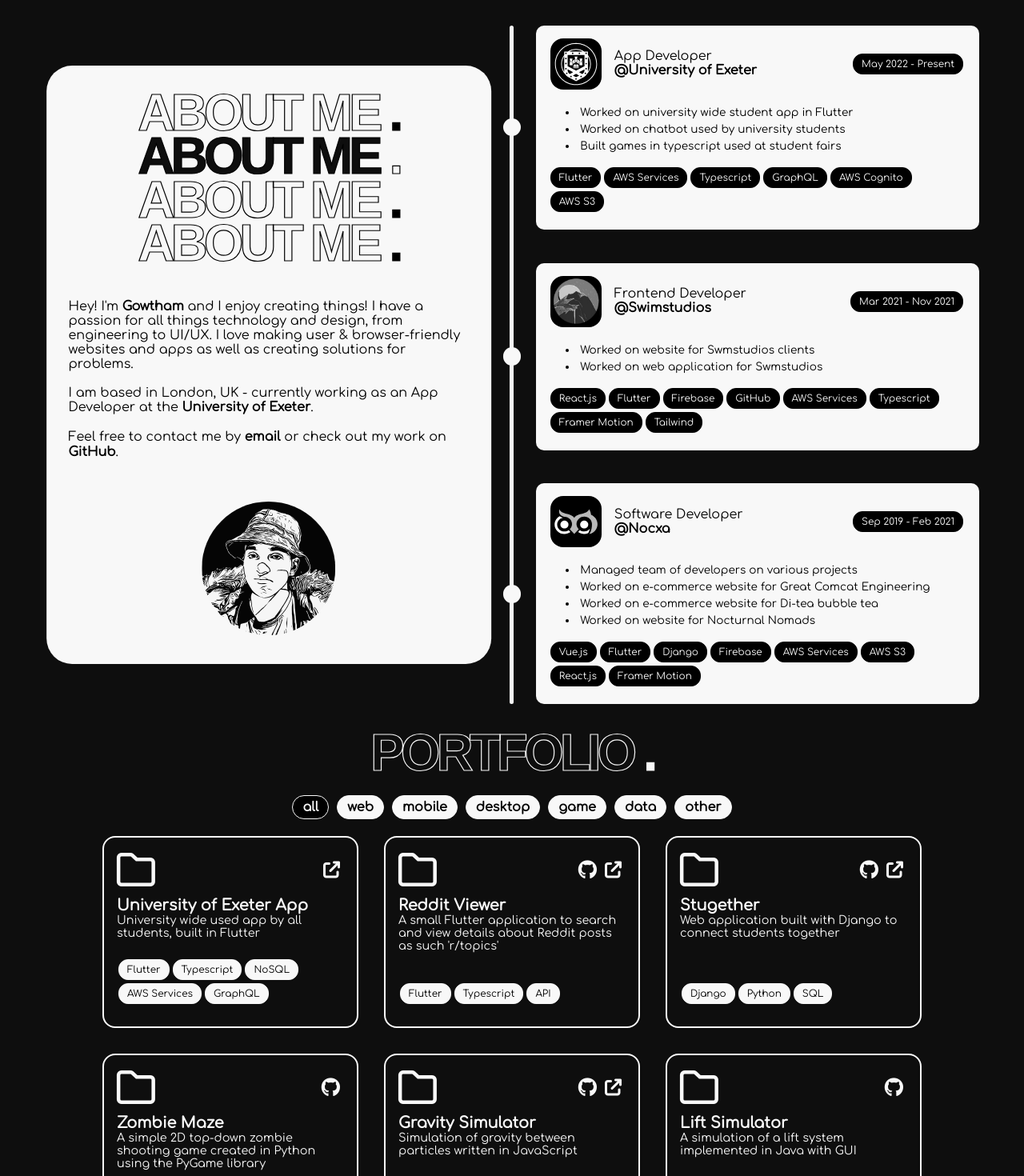
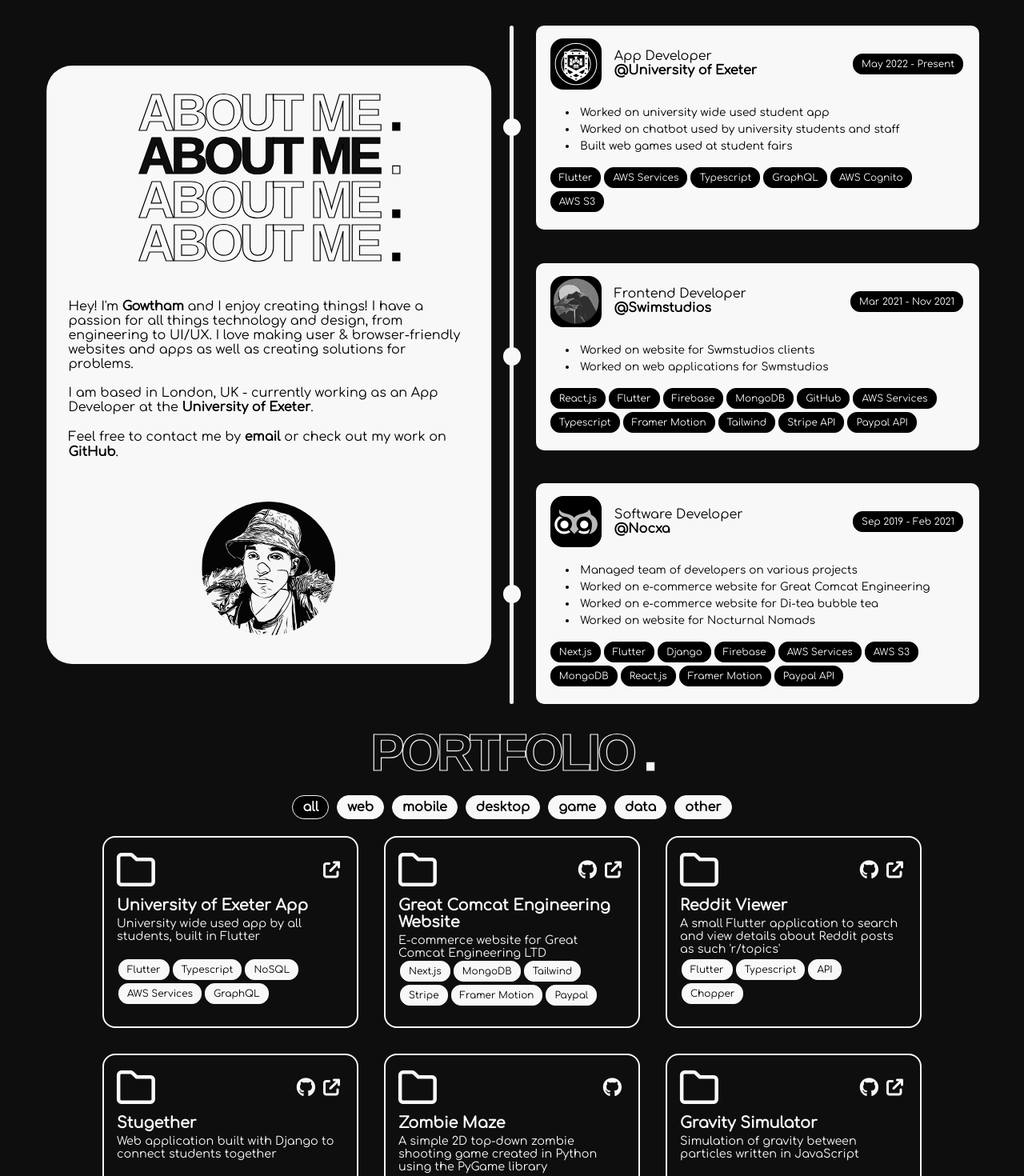
Before and after one commit to gowth6m/gowtham-io, a React (Create React App) app: page / in a window 1280 px wide. Shown: the part 780-2250 px from the top of the page at 80% size. Built offline with nearby package versions, Linux system fonts and the light colour scheme.

Commit message:
updated with new data

```diff
--- a/src/components/about/Timeline.tsx
+++ b/src/components/about/Timeline.tsx
@@ -10,9 +10,9 @@
     "https://www.exeter.ac.uk/",
     "May 2022 - Present",
     [
-      "Worked on university wide student app in Flutter",
-      "Worked on chatbot used by university students",
-      "Built games in typescript used at student fairs",
+      "Worked on university wide used student app",
+      "Worked on chatbot used by university students and staff",
+      "Built web games used at student fairs",
     ],
     [
       "Flutter",
@@ -32,17 +32,20 @@
     "Mar 2021 - Nov 2021",
     [
       "Worked on website for Swmstudios clients",
-      "Worked on web application for Swmstudios",
+      "Worked on web applications for Swmstudios",
     ],
     [
       "React.js",
       "Flutter",
       "Firebase",
+      "MongoDB",
       "GitHub",
       "AWS Services",
       "Typescript",
       "Framer Motion",
       "Tailwind",
+      "Stripe API",
+      "Paypal API",
     ]
   );
   let three = new TimelineItem(
@@ -59,14 +62,16 @@
       "Worked on website for Nocturnal Nomads",
     ],
     [
-      "Vue.js",
+      "Next.js",
       "Flutter",
       "Django",
       "Firebase",
       "AWS Services",
       "AWS S3",
+      "MongoDB",
       "React.js",
       "Framer Motion",
+      "Paypal API",
     ]
   );
 
--- a/src/components/portfolio/Portfolio.tsx
+++ b/src/components/portfolio/Portfolio.tsx
@@ -17,17 +17,35 @@
   },
   {
     id: 1,
+    title: "Great Comcat Engineering Website",
+    description:
+      "E-commerce website for Great Comcat Engineering LTD",
+    imageUrl: "",
+    link: "https://www.greatcomcatengineering.com/",
+    github: "https://gowth6m.github.io/great-comcat-engineering/",
+    stack: [
+      "Next.js",
+      "MongoDB",
+      "Tailwind",
+      "Stripe",
+      "Framer Motion",
+      "Paypal"
+    ],
+    filters: ["all", "web", "mobile"],
+  },
+  {
+    id: 2,
     title: "Reddit Viewer",
     description:
       "A small Flutter application to search and view details about Reddit posts as such 'r/topics'",
     imageUrl: "reddit_app.png",
     link: "https://gowth6m.github.io/reddit-viewer/",
     github: "https://github.com/gowth6m/reddit-viewer",
-    stack: ["Flutter", "Typescript", "API"],
+    stack: ["Flutter", "Typescript", "API", "Chopper"],
     filters: ["all", "web", "mobile"],
   },
   {
-    id: 2,
+    id: 3,
     title: "Stugether",
     description:
       "Web application built with Django to connect students together",
@@ -38,7 +56,7 @@
     filters: ["all", "web"],
   },
   {
-    id: 3,
+    id: 4,
     title: "Zombie Maze",
     description:
       "A simple 2D top-down zombie shooting game created in Python using the PyGame library",
@@ -49,7 +67,7 @@
     filters: ["all", "game"],
   },
   {
-    id: 4,
+    id: 5,
     title: "Gravity Simulator",
     description:
       "Simulation of gravity between particles written in JavaScript",
@@ -60,7 +78,7 @@
     filters: ["all", "web"],
   },
   {
-    id: 5,
+    id: 6,
     title: "Lift Simulator",
     description: "A simulation of a lift system implemented in Java with GUI",
     imageUrl: "liftSim.gif",
@@ -70,7 +88,7 @@
     filters: ["all", "other", "data", "desktop"],
   },
   {
-    id: 6,
+    id: 7,
     title: "Human-Object Interaction Research",
     description: "Research on HOI. Evaluation on five HOI models",
     imageUrl: "hoi.png",
@@ -80,7 +98,7 @@
     filters: ["all", "data", "other"],
   },
   {
-    id: 7,
+    id: 8,
     title: "Game of Life in Haskell",
     description:
       "Implementation of Conway's Game of Life in Haskell using an imperative approach",
--- a/src/components/portfolio/PortfolioItem.css
+++ b/src/components/portfolio/PortfolioItem.css
@@ -90,6 +90,7 @@
 .portfolio-item-body-title {
     font-weight: 900;
     font-size: 120%;
+    margin-bottom: 4px;
 }
 
 .portfolio-item-body-desc {
--- a/src/components/portfolio/PortfolioItem.tsx
+++ b/src/components/portfolio/PortfolioItem.tsx
@@ -96,7 +96,7 @@
         </div>
       </div>
 
-      {isHovering ? (
+      {isHovering && imageUrl !== "" ? (
         <img
           loading="lazy"
           className="portfolio-item-img"
```
Also changed, not shown: 12 other files (tests, documents, lock files or other folders).
